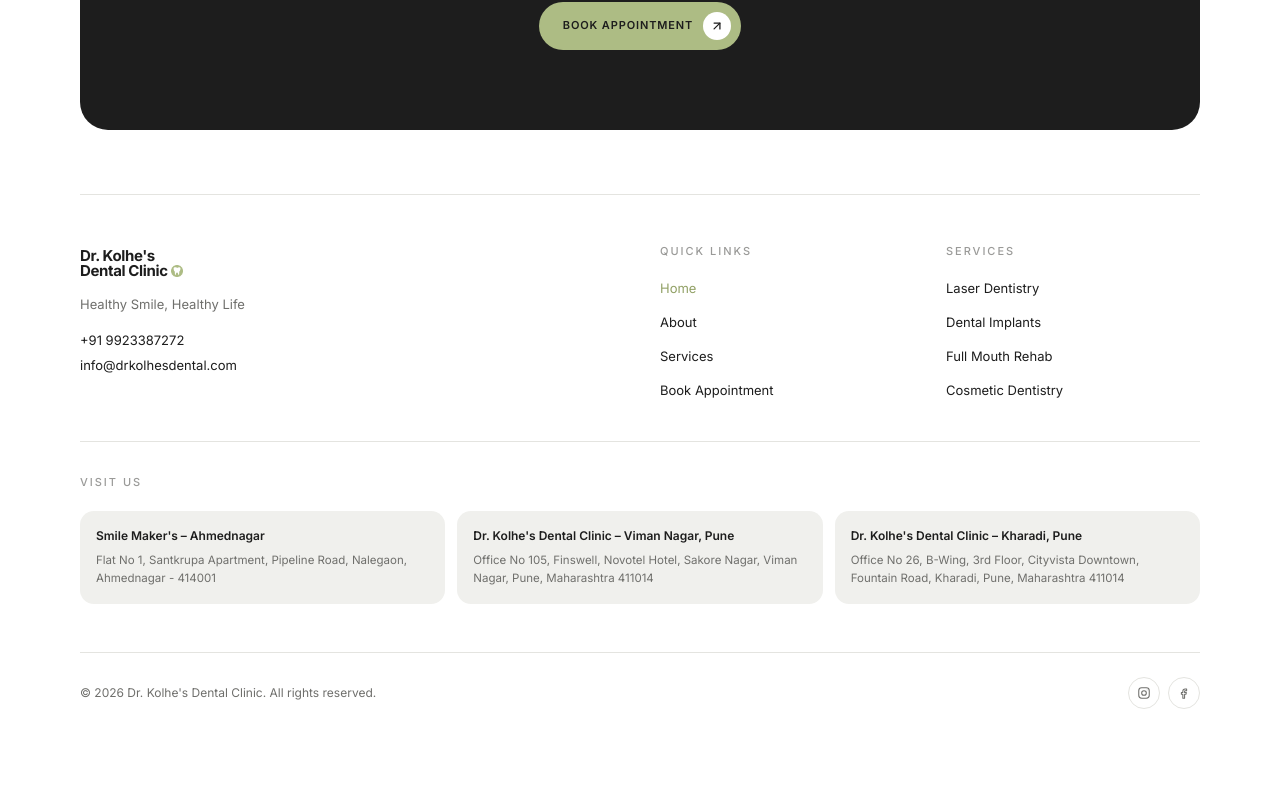
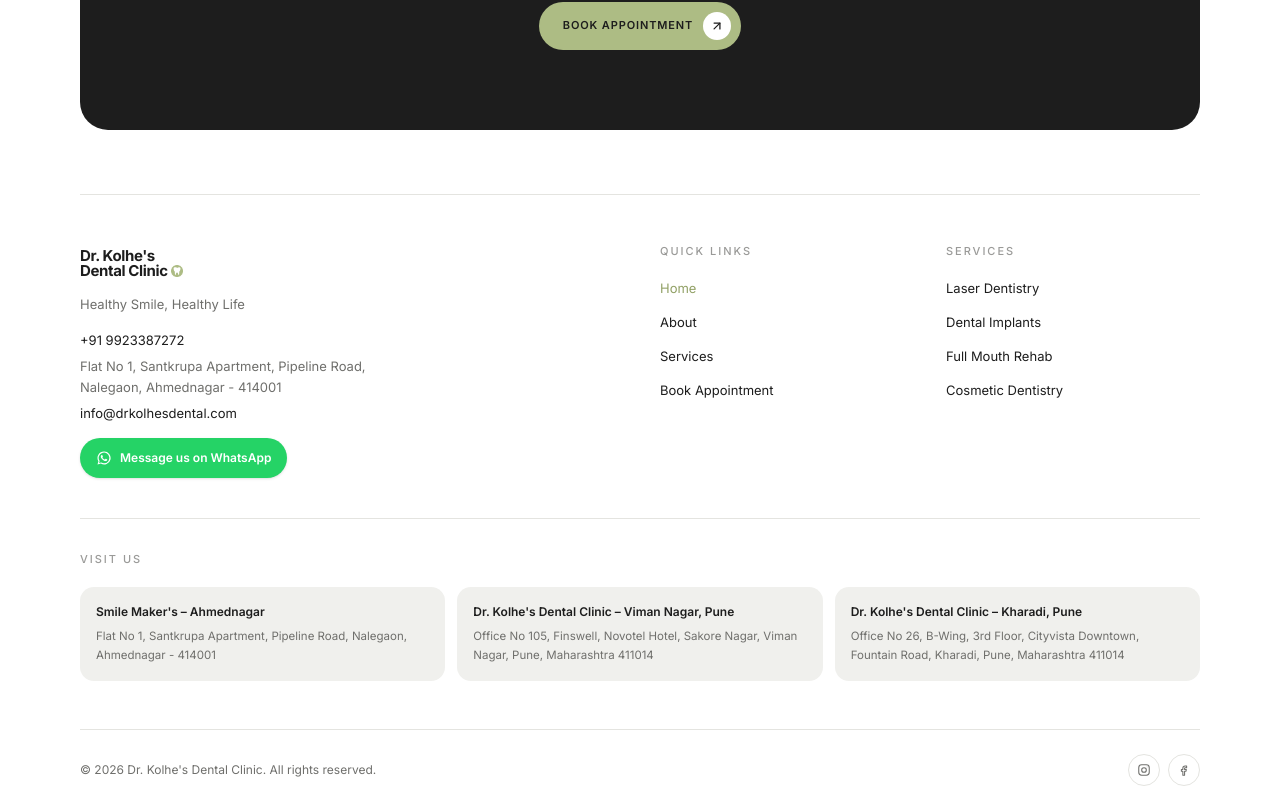
Before and after one commit to kookoocoder/kolhe_dentist, a Next.js app: page / in a window 1280 px wide. Shown: the part 4706-5516 px from the top of the page. Before the commit the page ends 5439 px from the top, so only its background shows below. Built offline with nearby package versions, Linux system fonts and the light colour scheme; no server answers.

Commit message:
Add WhatsApp contact option and icon to footer

```diff
--- a/components/site/footer.tsx
+++ b/components/site/footer.tsx
@@ -5,8 +5,10 @@
 import Image from "next/image"
 import Link from "next/link"
 import { usePathname } from "next/navigation"
-import { FacebookIcon, InstagramIcon } from "./social-icons"
+import { FacebookIcon, InstagramIcon, WhatsAppIcon } from "./social-icons"
 import { Container, PillButton, Reveal, SectionLabel } from "./ui"
+const WHATSAPP_HREF =
+  "https://wa.me/919923387272?text=Hi%20Dr.%20Kolhe%27s%20Dental%20Clinic%21%20I%27d%20like%20to%20book%20an%20appointment.%20"
 
 const CTA_COPY: Record<string, { label: string; title: string; body: string; after?: string }> = {
   default: {
@@ -99,8 +101,22 @@
               </Link>
               <p className="mt-4 text-[13px] text-body">Healthy Smile, Healthy Life</p>
               <div className="mt-4 flex flex-col gap-1.5 text-[13px] text-ink">
-                <a href={PHONE_HREF} className="hover:text-sage-dark">{PHONE}</a>
-                <a href={`mailto:${EMAIL}`} className="hover:text-sage-dark">{EMAIL}</a>
+                <a href={PHONE_HREF} className="hover:text-sage-dark">
+                  {PHONE}
+                </a>
+                <p className="max-w-xs leading-relaxed text-body">{ADDRESS}</p>
+                <a href={`mailto:${EMAIL}`} className="hover:text-sage-dark">
+                  {EMAIL}
+                </a>
+                <a
+                  href={WHATSAPP_HREF}
+                  target="_blank"
+                  rel="noopener noreferrer"
+                  className="mt-2 inline-flex min-h-10 w-fit items-center gap-2 rounded-full bg-[#25D366] px-4 text-[12px] font-semibold text-white shadow-sm transition-[background-color,transform,box-shadow] hover:bg-[#128C7E] hover:shadow-md active:scale-[0.96]"
+                >
+                  <WhatsAppIcon className="size-4" />
+                  Message us on WhatsApp
+                </a>
               </div>
             </div>
             <div className="grid grid-cols-2 gap-8">
--- a/components/site/social-icons.tsx
+++ b/components/site/social-icons.tsx
@@ -1,4 +1,17 @@
 import { cn } from "@/lib/utils"
+
+export function WhatsAppIcon({ className }: { className?: string }) {
+  return (
+    <svg
+      viewBox="0 0 24 24"
+      fill="currentColor"
+      className={cn("size-4", className)}
+      aria-hidden="true"
+    >
+      <path d="M12 2.25a9.7 9.7 0 0 0-8.36 14.62L2.25 21.75l5.03-1.32A9.75 9.75 0 1 0 12 2.25Zm0 17.72a8 8 0 0 1-4.08-1.12l-.29-.17-2.99.79.8-2.91-.19-.3A8 8 0 1 1 12 19.97Zm4.38-5.94c-.24-.12-1.43-.71-1.65-.79-.22-.08-.38-.12-.54.12-.16.24-.62.79-.76.95-.14.16-.28.18-.52.06-.24-.12-1-.37-1.9-1.18-.7-.62-1.18-1.38-1.32-1.61-.14-.24-.01-.37.1-.49.1-.1.24-.28.36-.42.12-.14.16-.24.24-.4.08-.16.04-.3-.02-.42-.06-.12-.54-1.3-.74-1.78-.2-.47-.39-.41-.54-.42h-.46c-.16 0-.42.06-.64.3-.22.24-.84.82-.84 2s.86 2.32.98 2.48c.12.16 1.69 2.58 4.1 3.62.57.25 1.02.4 1.37.51.58.18 1.1.16 1.52.1.47-.07 1.43-.58 1.63-1.14.2-.56.2-1.04.14-1.14-.06-.1-.22-.16-.46-.28Z" />
+    </svg>
+  )
+}
 
 export function InstagramIcon({ className }: { className?: string }) {
   return (
```
